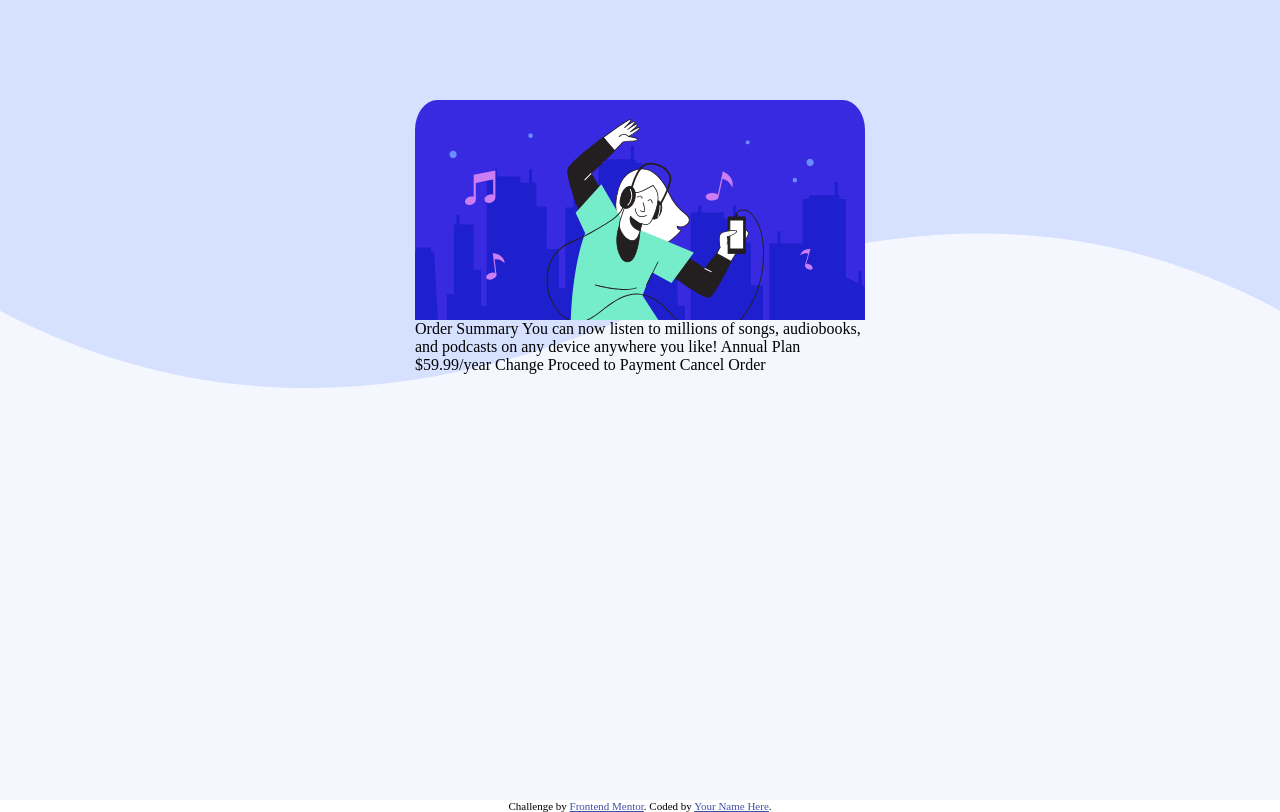
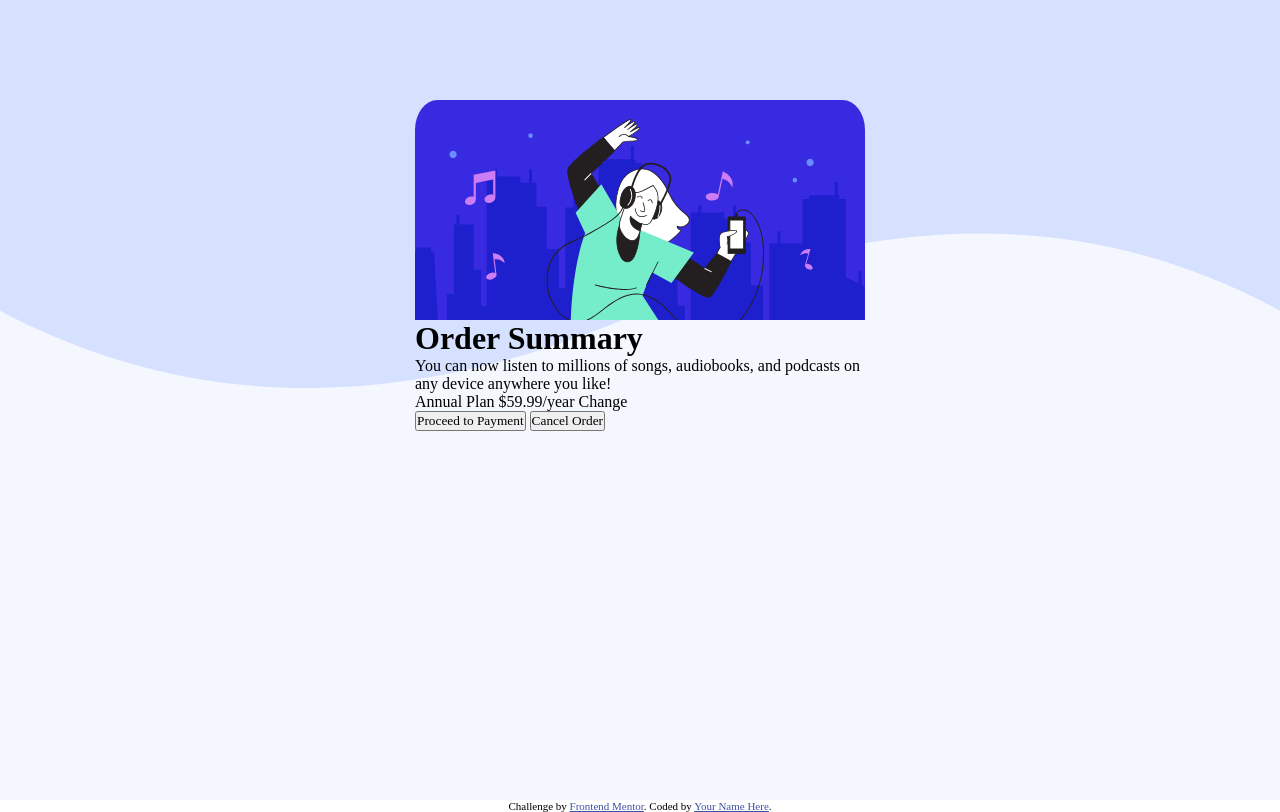
Before and after one commit to MatthewT95/order-summary-component-mainv2, a plain HTML site: page index.html in a window 1280 px wide. Drawn offline with Linux system fonts and the light colour scheme.

Commit message:
structured content in order-summary

```diff
--- a/index.html
+++ b/index.html
@@ -19,18 +19,21 @@
     <div class="order-summary-card">
       <img src="./images/illustration-hero.svg" alt="" class="card-banner-image">
       <div class="card-content">
-        Order Summary
+        <h1 class="card-title">Order Summary</h1>
+        <p class="promo-msg">
+          You can now listen to millions of songs, audiobooks, and podcasts on any
+          device anywhere you like!
+        </p>
+        <div class="payment-options">
+          <div class="payment-option">
+            Annual Plan
+            $59.99/year
 
-        You can now listen to millions of songs, audiobooks, and podcasts on any
-        device anywhere you like!
-
-        Annual Plan
-        $59.99/year
-
-        Change
-
-        Proceed to Payment
-        Cancel Order
+            Change
+          </div>
+        </div>
+        <button class="payment-btn">Proceed to Payment</button>
+        <button class="cancel-btn">Cancel Order</button>
       </div>
     </div>
   </div>
```
